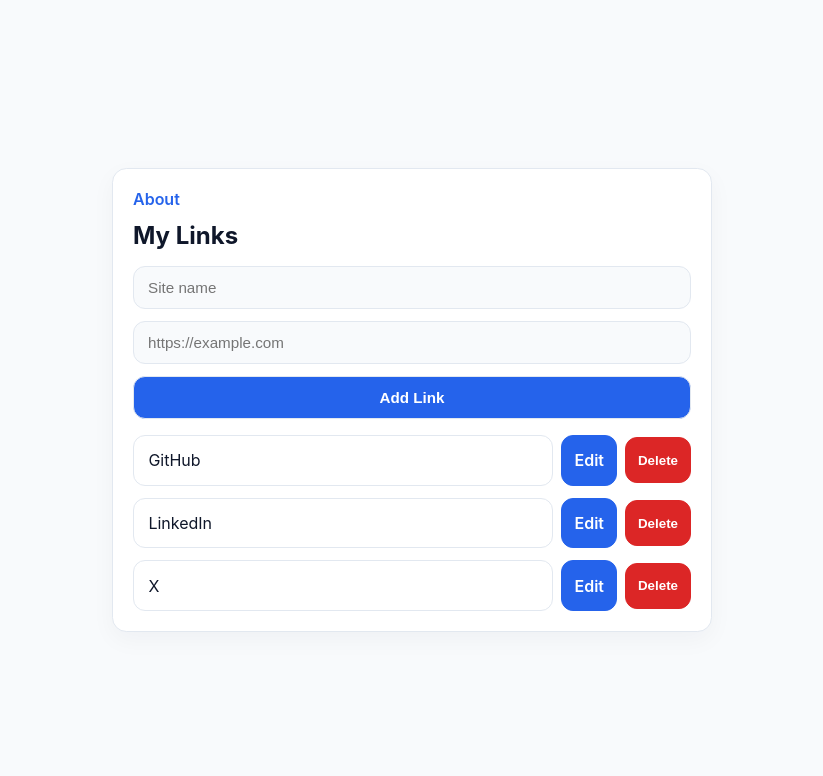
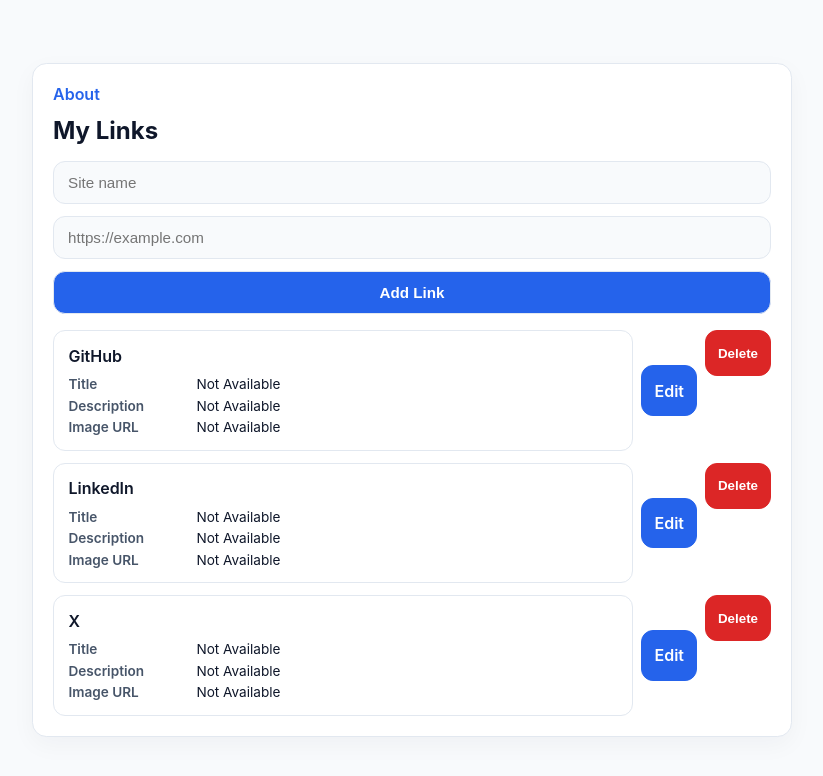
Before and after one commit to pesu12/my-link-bio, a Flask app: page / in a window 1280 px wide. Shown: the top 776 px of the page, without its empty margins (228-1051 px from the left). Run offline with Flask 3, Linux system fonts and the light colour scheme.

Commit message:
Add OG metadata fields to link cards

```diff
--- a/app.py
+++ b/app.py
@@ -1,13 +1,66 @@
 from flask import Flask, redirect, render_template, request, url_for
+import requests
+from bs4 import BeautifulSoup
 
 app = Flask(__name__)
 
+NOT_AVAILABLE = "Not Available"
+
+
 # In-memory store for submitted links.
 links = [
-    {"name": "GitHub", "url": "https://github.com"},
-    {"name": "LinkedIn", "url": "https://www.linkedin.com"},
-    {"name": "X", "url": "https://x.com"},
+    {
+        "name": "GitHub",
+        "url": "https://github.com",
+        "title": NOT_AVAILABLE,
+        "description": NOT_AVAILABLE,
+        "image_url": NOT_AVAILABLE,
+    },
+    {
+        "name": "LinkedIn",
+        "url": "https://www.linkedin.com",
+        "title": NOT_AVAILABLE,
+        "description": NOT_AVAILABLE,
+        "image_url": NOT_AVAILABLE,
+    },
+    {
+        "name": "X",
+        "url": "https://x.com",
+        "title": NOT_AVAILABLE,
+        "description": NOT_AVAILABLE,
+        "image_url": NOT_AVAILABLE,
+    },
 ]
+
+
+def fetch_link_metadata(site_url):
+    """Fetch Open Graph metadata and provide defaults when tags are missing."""
+    metadata = {
+        "title": NOT_AVAILABLE,
+        "description": NOT_AVAILABLE,
+        "image_url": NOT_AVAILABLE,
+    }
+
+    try:
+        response = requests.get(site_url, timeout=8)
+        response.raise_for_status()
+        soup = BeautifulSoup(response.text, 'html.parser')
+
+        title_tag = soup.find('meta', attrs={'property': 'og:title'})
+        description_tag = soup.find('meta', attrs={'property': 'og:description'})
+        image_tag = soup.find('meta', attrs={'property': 'og:image'})
+
+        if title_tag and title_tag.get('content'):
+            metadata['title'] = title_tag.get('content').strip()
+        if description_tag and description_tag.get('content'):
+            metadata['description'] = description_tag.get('content').strip()
+        if image_tag and image_tag.get('content'):
+            metadata['image_url'] = image_tag.get('content').strip()
+    except requests.RequestException:
+        # Keep default "Not Available" values when metadata cannot be fetched.
+        pass
+
+    return metadata
 
 
 @app.route('/')
@@ -21,7 +74,16 @@ def add_link():
     site_url = request.form.get('site_url', '').strip()
 
     if site_name and site_url:
-        links.append({"name": site_name, "url": site_url})
+        metadata = fetch_link_metadata(site_url)
+        links.append(
+            {
+                "name": site_name,
+                "url": site_url,
+                "title": metadata['title'],
+                "description": metadata['description'],
+                "image_url": metadata['image_url'],
+            }
+        )
 
     return redirect(url_for('home'))
 
@@ -37,7 +99,14 @@ def edit_link(link_index):
         site_url = request.form.get('site_url', '').strip()
 
         if site_name and site_url:
-            links[link_index] = {"name": site_name, "url": site_url}
+            metadata = fetch_link_metadata(site_url)
+            links[link_index] = {
+                "name": site_name,
+                "url": site_url,
+                "title": metadata['title'],
+                "description": metadata['description'],
+                "image_url": metadata['image_url'],
+            }
 
         return redirect(url_for('home'))
 
--- a/static/style.css
+++ b/static/style.css
@@ -28,7 +28,7 @@ body {
 }
 
 .container {
-    width: min(100%, 600px);
+    width: min(100%, 760px);
 }
 
 .card {
@@ -97,8 +97,15 @@ h1 {
     gap: 0.75rem;
 }
 
-.link-item a:not(.edit-button) {
-    display: block;
+.link-item {
+    display: flex;
+    gap: 0.5rem;
+    align-items: stretch;
+}
+
+.link-card-content {
+    display: grid;
+    gap: 0.65rem;
     flex: 1;
     text-decoration: none;
     color: var(--text-color);
@@ -109,15 +116,39 @@ h1 {
     transition: transform 0.15s ease, border-color 0.15s ease;
 }
 
-.link-item a:not(.edit-button):hover {
+.link-card-content:hover {
     border-color: #93c5fd;
     transform: translateY(-1px);
 }
 
-.link-item {
-    display: flex;
+.link-card-content > a {
+    text-decoration: none;
+    color: var(--text-color);
+    font-weight: 600;
+}
+
+.metadata-grid {
+    display: grid;
+    gap: 0.35rem;
+}
+
+.metadata-row {
+    display: grid;
+    grid-template-columns: 120px 1fr;
     gap: 0.5rem;
-    align-items: center;
+    align-items: start;
+}
+
+.metadata-label {
+    color: var(--muted-text);
+    font-size: 0.85rem;
+    font-weight: 600;
+}
+
+.metadata-value {
+    color: var(--text-color);
+    font-size: 0.85rem;
+    overflow-wrap: anywhere;
 }
 
 .link-item .edit-button {
@@ -129,6 +160,7 @@ h1 {
     padding: 0.9rem 0.75rem;
     font-weight: 600;
     text-decoration: none;
+    align-self: center;
 }
 
 .link-item .edit-button:visited,
@@ -152,6 +184,7 @@ h1 {
     padding: 0.9rem 0.75rem;
     font-weight: 600;
     cursor: pointer;
+    align-self: center;
 }
 
 .delete-button:hover,
--- a/templates/index.html
+++ b/templates/index.html
@@ -19,7 +19,23 @@
             <ul class="link-list">
                 {% for link in links %}
                 <li class="link-item">
-                    <a href="{{ link.url }}">{{ link.name }}</a>
+                    <div class="link-card-content">
+                        <a href="{{ link.url }}">{{ link.name }}</a>
+                        <div class="metadata-grid">
+                            <div class="metadata-row">
+                                <span class="metadata-label">Title</span>
+                                <span class="metadata-value">{{ link.title }}</span>
+                            </div>
+                            <div class="metadata-row">
+                                <span class="metadata-label">Description</span>
+                                <span class="metadata-value">{{ link.description }}</span>
+                            </div>
+                            <div class="metadata-row">
+                                <span class="metadata-label">Image URL</span>
+                                <span class="metadata-value">{{ link.image_url }}</span>
+                            </div>
+                        </div>
+                    </div>
                     <a class="edit-button" href="{{ url_for('edit_link', link_index=loop.index0) }}">Edit</a>
                     <form action="{{ url_for('delete_link', link_index=loop.index0) }}" method="POST">
                         <button class="delete-button" type="submit">Delete</button>
```
